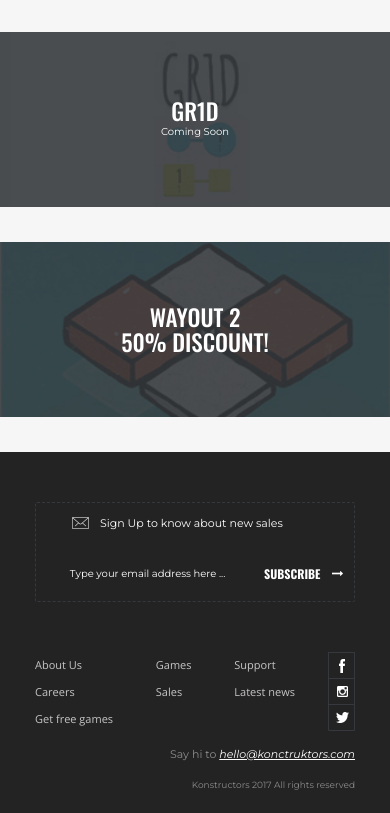
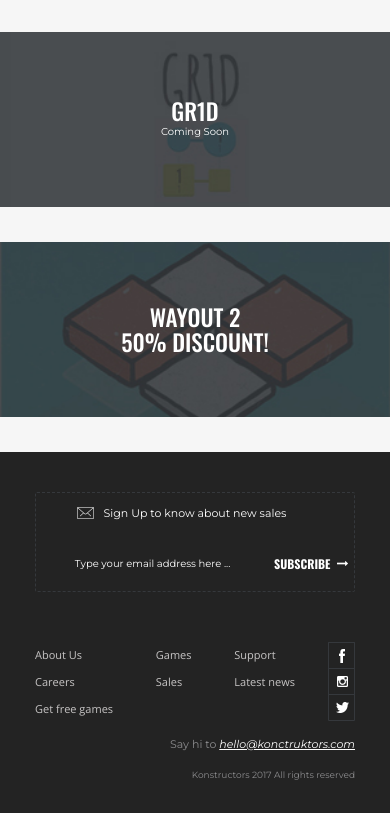
Before and after one commit to Blackleaves/KONSTRUCTORS, a plain HTML site: page index.html in a window 390 px wide. Shown: the part 1023-1836 px from the top of the page. Drawn offline with nearby package versions, Linux system fonts and the light colour scheme.

Commit message:
Update footer

```diff
--- a/static/css/index.css
+++ b/static/css/index.css
@@ -156,9 +156,10 @@
 .footer {width: 100%; height: auto; background: #232323; color: #fff; padding: 70px 0 60px; box-sizing: border-box;}
 /*.footer .centered {max-width: 950px; padding: 0 20px;}*/
 /*.footer .centered {max-width: 1020px; padding: 0 20px;}*/
-.footer .centered {max-width: 1360px; margin: 0 auto; box-sizing: border-box;}
-.subscribe-box {width: 66%; width: calc(66% + 35px); height: 60px; margin: 0 17% 0 calc(17% - 35px); box-sizing: border-box; font-family: 'Montserrat', Arial, sans-serif;
-	border-radius: 2px; border: 1px dashed #35383c;}
+.footer .centered {width: calc(66% - 11px); max-width: calc(767px + 10%); min-width: calc(567px + 10%); margin: 0 auto; box-sizing: border-box;}
+
+.subscribe-box {width: 100%; width: calc(100% + 35px); height: 60px; margin: 0 0 0 -35px; box-sizing: border-box;
+	font-family: 'Montserrat', Arial, sans-serif; border-radius: 2px; border: 1px dashed #35383c;}
 .sign-text {float: left; width: 38%; height: 100%; padding-left: 70px; font-weight: 500; font-size: 11px; line-height: 58px; box-sizing: border-box;
 	background: transparent url(../images/mail.png) 35px 49% no-repeat;}
 .subscribe-box input {float: left; width: 40%; height: 100%; padding: 0 5%; box-sizing: border-box;
@@ -169,7 +170,7 @@
 	background: transparent url(../images/whire-arrow.png) calc(37% + 65px) 47% no-repeat;}
 .sign-button:hover {cursor: pointer;}
 
-.footer-bottom {width: 100%; padding: 50px 17% 0; box-sizing: border-box;}
+.footer-bottom {width: 100%; padding: 50px 0 0; box-sizing: border-box;}
 /*.footer-navigation {float: left; display: -webkit-flex; -webkit-flex-direction: row; -webkit-flex-wrap: wrap; -webkit-justify-content: space-between; -webkit-align-items: flex-start; -webkit-align-content: flex-start;
 	display: flex; flex-direction: row; flex-wrap: wrap; justify-content: space-between; align-items: flex-start; align-content: flex-start;
 	width: 90%; width: calc(100% - 125px); max-width: 490px; height: 27px; padding-left: 20px; font-family: 'Open Sans', Arial, sans-serif;}
@@ -226,11 +227,14 @@
 
 	.sales-block {width: 50%; min-width: 600px;}
 
+
+/*
 	.sign-text {width: 41%; padding-left: 45px; background-position: 15px 49%;}
 	.subscribe-box input {width: calc(59% - 120px);}
 	.sign-button {width: 120px; padding: 0 31px; background-position: 85px 47%;}
-	.footer-bottom {padding-left: 16%;}
+	.footer-bottom {padding-left: 16%;}*/
 /*}
+
 
 @media only screen and (max-width: 900px) {*/
 	.slideshow-wrapper {min-width: 550px;}
@@ -241,10 +245,11 @@
 
 	.sales-block {min-width: 550px;}
 
-	.footer {padding: 70px 10px 60px;}
-	.subscribe-box {width: 90%; margin: 0 5%;}
+	.footer {padding: 70px 35px 60px;}
+	.footer .centered, .subscribe-box {width: 100%; min-width: 250px; margin: 0 auto;}
+/*	.subscribe-box {width: 90%; margin: 0 5%;}
 	.footer-bottom {width: 100%; padding: 50px 5% 0; box-sizing: border-box;}
-	.footer-navigation, .copyright {padding-left: 20px;}
+	.footer-navigation, .copyright {padding-left: 20px;}*/
 
 	.wrapper {padding: 0 0 35px;}
 
@@ -283,7 +288,7 @@
 
 	/* footer */
 	.footer {padding: 70px 0 60px;}
-	.sign-text {width: 235px; padding-left: 45px;}
+	.sign-text {width: 235px; padding-left: 45px; background-position: 11px 49%;}
 	.subscribe-box {width: calc(100% - 70px); margin: 0 35px;}
 	.subscribe-box input {width: 40%; width: calc(100% - 341px); padding: 0 15px; text-align: center;}
 	.sign-button {width: 106px; padding: 0 31px 0 17px; background-position: 71px 47%;}
@@ -295,8 +300,8 @@
 	#slideshow-titles .slideshow-title, #slideshow-blocks .slideshow-block, .slide-points {width: calc(100% - 132px); right: 97px;}
 
 	.subscribe-box {height: 100px;}
-	.sign-text {width: 100%; height: 40px; padding: 0 calc(50% - 105px) 0 calc(50% - 95px); line-height: 40px; background-position: calc(50% - 115px) 49%;}
-	.subscribe-box input {float: left; width: 80%; width: calc(100% - 95px); height: 60px; padding: 0 4%; font-size: 10px;}
+	.sign-text {width: 100%; height: 40px; padding: 0 calc(50% - 105px) 0 calc(50% - 100px); line-height: 40px; background-position: calc(50% - 123px) 49%;}
+	.subscribe-box input {float: left; width: 80%; width: calc(100% - 95px); height: 60px; padding: 0 4%;}
 	.sign-button {float: right; width: 95px; height: 60px; padding: 0 10px 0 5px; background-position: 65px 48%;}
 
 	.footer-navigation {grid-template-columns: repeat(4, max-content); height: 53px;}
@@ -331,7 +336,7 @@
 
 	.navigation {position: absolute; left: 35px; bottom: 50px; padding: 0;}
 
-	.footer {padding-top: 50px; padding-bottom: 20px;}
+	.footer {padding-top: 40px; padding-bottom: 30px;}
 	.footer-navigation {width: calc(100% - 60px); height: 53px; padding-top: 13px}
 	.footer-social {width: 27px; height: 79px; margin-top: 0; border: 1px solid #35383c; border-bottom: none;}
 	.footer-social .social-link {border-bottom: 1px solid #35383c; border-right: none;}
@@ -339,5 +344,8 @@
 }
 
 @media only screen and (max-width: 400px) {
+	.sign-text {background-position: calc(50% - 110px) 49%; text-align: center; padding: 0;}
+	.subscribe-box input {width: calc(100% - 85px); font-size: 10px; padding: 0;}
+	.sign-button {width: 85px; background-position: 60px 48%;}
 	.footer-navigation {grid-template-columns: repeat(3, max-content); height: 79px; padding-top: 0;}
 }
```
